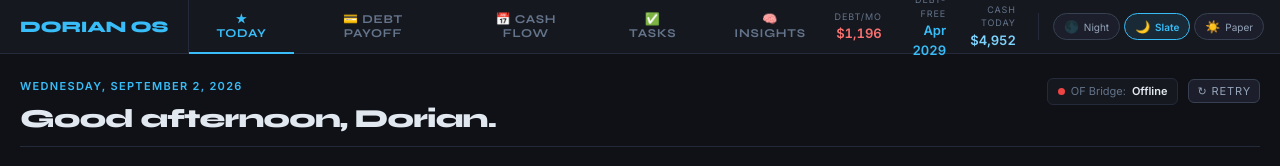
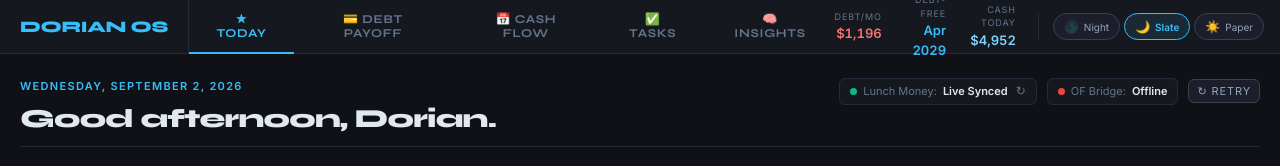
Before and after one commit to gyos23/DorianOS, a React (Vite) app: page / in a window 1280 px wide. Shown: the top 166 px of the page. Built offline with nearby package versions, Linux system fonts and the light colour scheme; no server answers.

Commit message:
feat(sync): auto-sync Lunch Money balances and recurring expenses on load

```diff
--- a/src/App.jsx
+++ b/src/App.jsx
@@ -1,4 +1,4 @@
-import React, { useState, useMemo, useCallback, useEffect, Suspense, lazy } from "react";
+import React, { useState, useMemo, useCallback, useEffect, useRef, Suspense, lazy } from "react";
 import { THEMES } from "./data/themes.js";
 import { INITIAL_DEBTS } from "./data/debts.js";
 import { LM_RECURRING, isDebtCharge } from "./data/cashflow.js";
@@ -85,10 +85,8 @@ export default function App() {
   }, []);
 
   useEffect(() => {
-    if (section === "tasks" || section === "insights") {
-      checkBridge();
-    }
-  }, [section, checkBridge]);
+    checkBridge();
+  }, [checkBridge]);
 
   const syncDebts = useCallback(async () => {
     setDebtSyncStatus("loading");
@@ -187,6 +185,19 @@ export default function App() {
     },
     [setLmSyncStatus]
   );
+
+  const hasAutoSyncedLM = useRef(false);
+  useEffect(() => {
+    if (!hasAutoSyncedLM.current) {
+      hasAutoSyncedLM.current = true;
+      syncDebts();
+      syncLM(60);
+    }
+  }, [syncDebts, syncLM]);
+
+  const syncAllLM = useCallback(async () => {
+    await Promise.allSettled([syncDebts(), syncLM(60)]);
+  }, [syncDebts, syncLM]);
 
   const todayEOD = useMemo(() => {
     const todayKey = dateKey(new Date());
@@ -340,6 +351,9 @@ export default function App() {
               debtMonthly={debtMonthly}
               payoffDate={payoffDate}
               stalled={stalled}
+              syncAllLM={syncAllLM}
+              lmSyncStatus={lmSyncStatus}
+              debtSyncStatus={debtSyncStatus}
               onNavigate={setSection}
               t={t}
             />
--- a/src/components/today/TodayTab.jsx
+++ b/src/components/today/TodayTab.jsx
@@ -19,6 +19,9 @@ export default function TodayTab({
   debtMonthly,
   payoffDate,
   stalled,
+  syncAllLM,
+  lmSyncStatus,
+  debtSyncStatus,
   onNavigate,
   t,
 }) {
@@ -96,8 +99,65 @@ export default function TodayTab({
           </h1>
         </div>
 
-        {/* Bridge Status Indicator */}
-        <div style={{ display: "flex", alignItems: "center", gap: 10 }}>
+        {/* Status Indicators */}
+        <div style={{ display: "flex", alignItems: "center", gap: 10, flexWrap: "wrap" }}>
+          {/* Lunch Money Live Sync */}
+          <div
+            style={{
+              display: "flex",
+              alignItems: "center",
+              gap: 6,
+              padding: "4px 10px",
+              background: t.surface,
+              border: `1px solid ${t.border2}`,
+              borderRadius: 6,
+              fontSize: 11,
+            }}
+          >
+            <span
+              style={{
+                width: 7,
+                height: 7,
+                borderRadius: "50%",
+                background:
+                  lmSyncStatus === "loading" || debtSyncStatus === "loading"
+                    ? "#FBBF24"
+                    : lmSyncStatus === "error" || debtSyncStatus === "error"
+                    ? "#EF4444"
+                    : "#10B981",
+              }}
+            />
+            <span style={{ color: t.textDim }}>Lunch Money:</span>
+            <span style={{ fontWeight: 600, color: t.text }}>
+              {lmSyncStatus === "loading" || debtSyncStatus === "loading"
+                ? "Syncing…"
+                : lmSyncStatus === "error" || debtSyncStatus === "error"
+                ? "Offline / Cached"
+                : "Live Synced"}
+            </span>
+            {syncAllLM && (
+              <button
+                type="button"
+                onClick={syncAllLM}
+                disabled={lmSyncStatus === "loading" || debtSyncStatus === "loading"}
+                title="Re-sync Lunch Money balances and recurring charges now"
+                style={{
+                  background: "none",
+                  border: "none",
+                  cursor: "pointer",
+                  padding: 0,
+                  fontSize: 12,
+                  color: t.textDim,
+                  lineHeight: 1,
+                  marginLeft: 2,
+                }}
+              >
+                ↻
+              </button>
+            )}
+          </div>
+
+          {/* Bridge Status Indicator */}
           <div
             style={{
               display: "flex",
```
